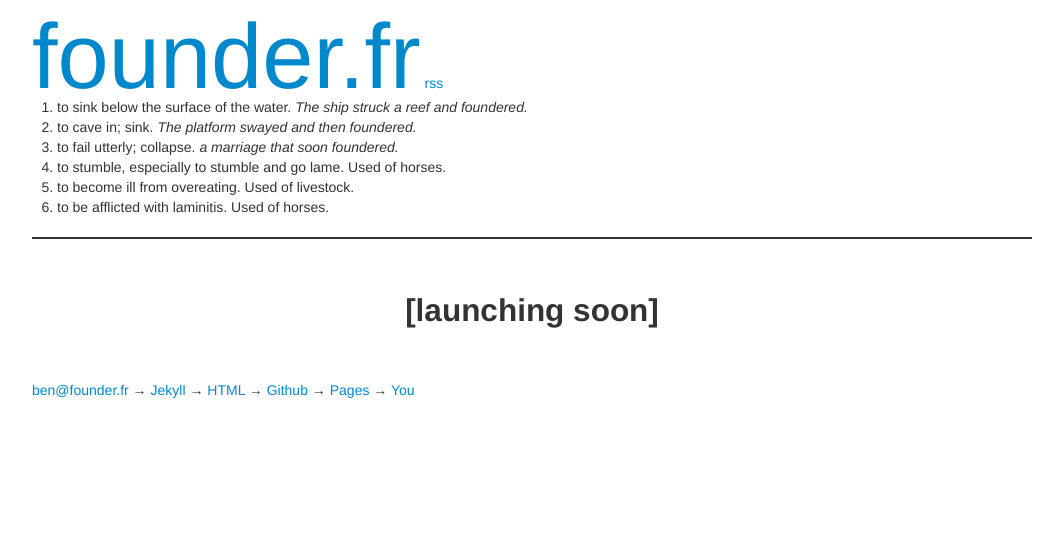
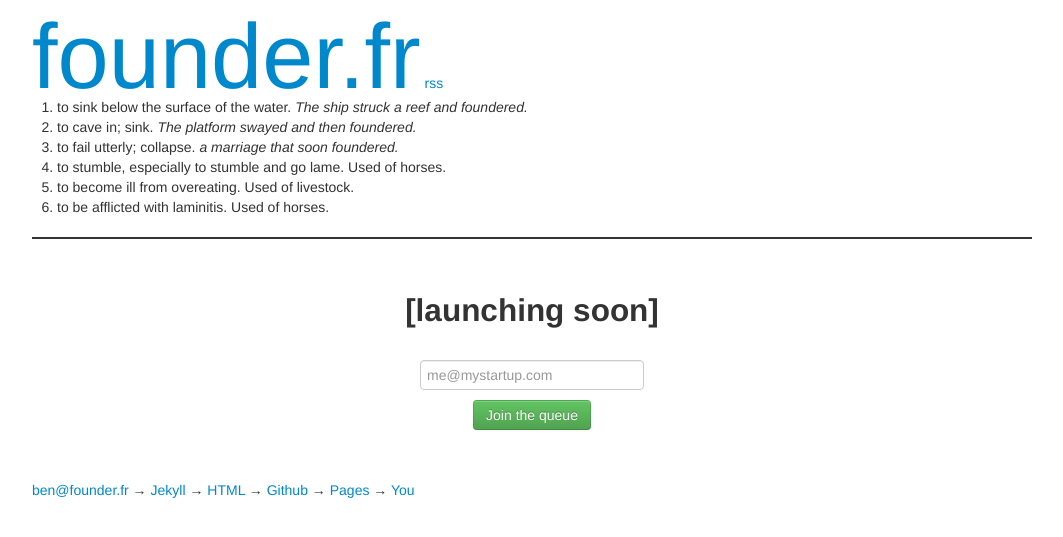
Before and after one commit to FounderFr/founderfr.github.io, a Jekyll site: the page built from _posts/2013-05-19-launching.md, in a window 1280 px wide. Shown: the top 537 px of the page, without its empty margins (108-1171 px from the left). Built offline with Jekyll 4.4.1, drawn with Linux system fonts in a browser that asks for light colours.

Commit message:
Add TinyLetter Form

```diff
--- a/_posts/2013-05-19-launching.md
+++ b/_posts/2013-05-19-launching.md
@@ -5,3 +5,16 @@ layout: comic
 
 \[launching soon\]
 ------------------
+
+<div style="padding-top: 20px;">
+     <form id="email-signup" style="text-align:center;" action="https://tinyletter.com/FounderFr" method="post" target="popupwindow" onsubmit="window.open('https://tinyletter.com/FounderFr', 'popupwindow', 'scrollbars=yes,width=800,height=600');return true">
+
+
+     	   <input type="hidden" value="1" name="embed" />
+	   <input type="text" class="input-large"
+	   	  placeholder="me@mystartup.com" name="email"
+		  id="tlemail" />
+	   <br />
+	   <button type="submit" class="btn btn-success">Join the queue</button>
+    </form>
+</div>
```
